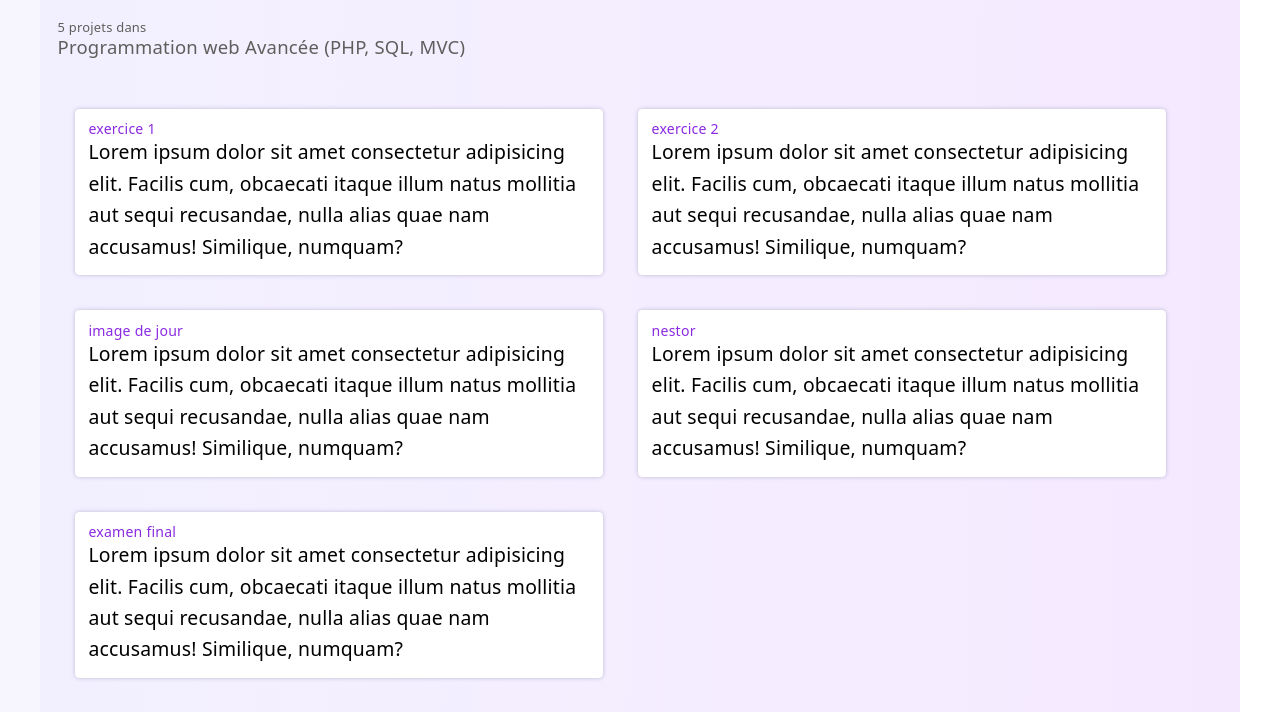
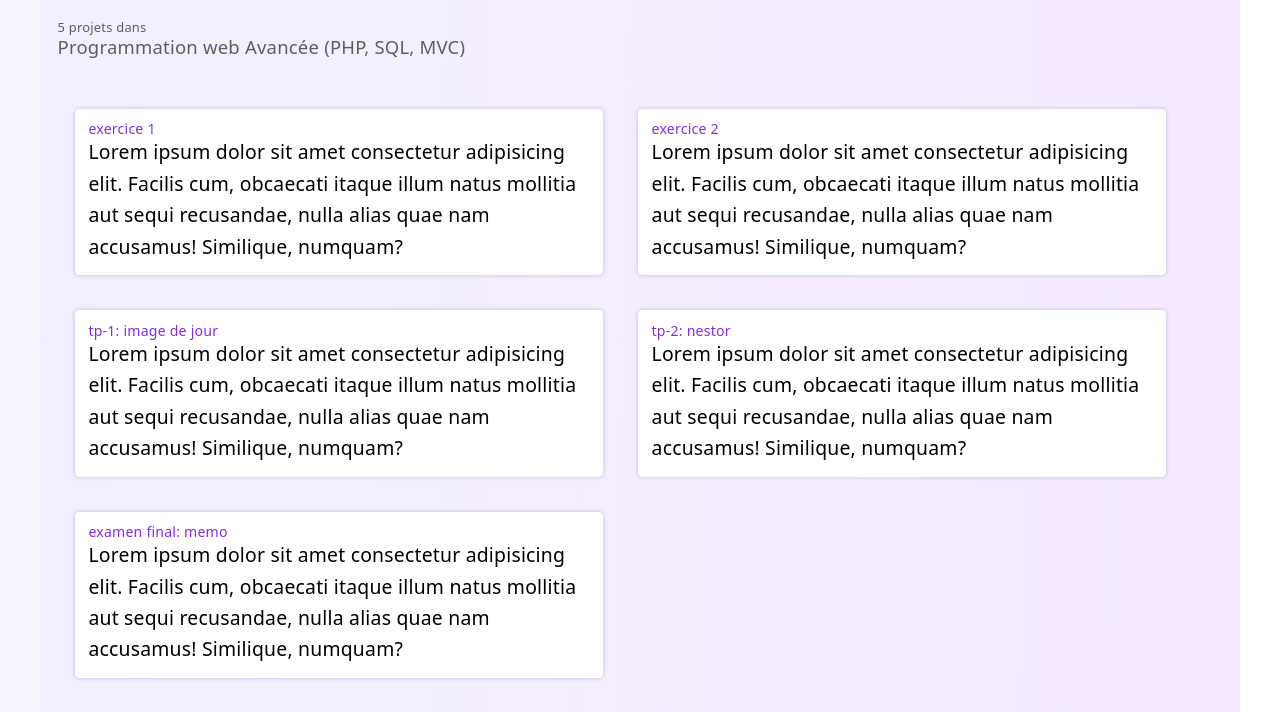
Before and after one commit to sadektouati/saddektouati.site, a PHP site: page / in a window 1280 px wide. Shown: the part 3727-4439 px from the top of the page. Run offline with PHP 8.4, Linux system fonts and the light colour scheme.

Commit message:
ajouter lien vers memo

```diff
--- a/school-projects.php
+++ b/school-projects.php
@@ -25,9 +25,9 @@ $schoolProjects = [
         "Programmation web Avancée (PHP, SQL, MVC)" => [
             ["/schl/s3-prgrmtn-w-a/exercice-1", "Exercice 1"],
             ["/schl/s3-prgrmtn-w-a/exercice-2", "Exercice 2"],
-            ["/schl/s3-prgrmtn-w-a/tp-1", "Image de Jour"],
-            ["https://nestor.saddektouati.site", "Nestor"],
-            ["/schl/s3-prgrmtn-w-a/examen-final", "Examen Final"],
+            ["/schl/s3-prgrmtn-w-a/tp-1", "tp-1: Image de Jour"],
+            ["https://nestor.saddektouati.site", "tp-2: Nestor"],
+            ["https://memo.saddektouati.site", "examen final: Memo"],
         ],
         "UI/UX appliquée au site web" => [
             ["/schl/s3-ux-ui/1-analyse-du-devis/1-nalyse-du-devis.pdf", "Analyse de Devis"],
```
